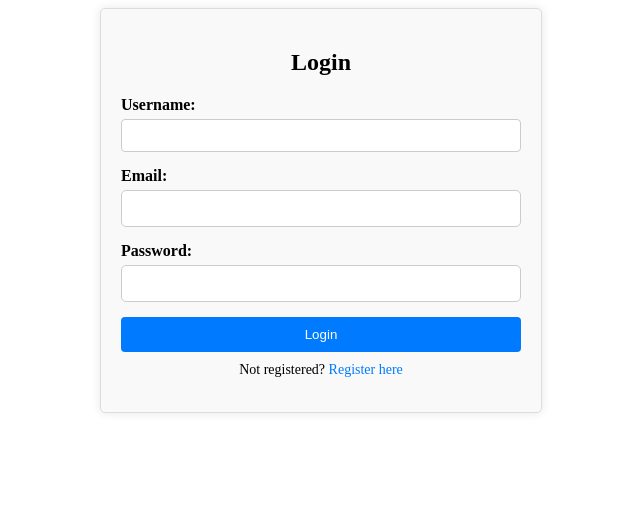
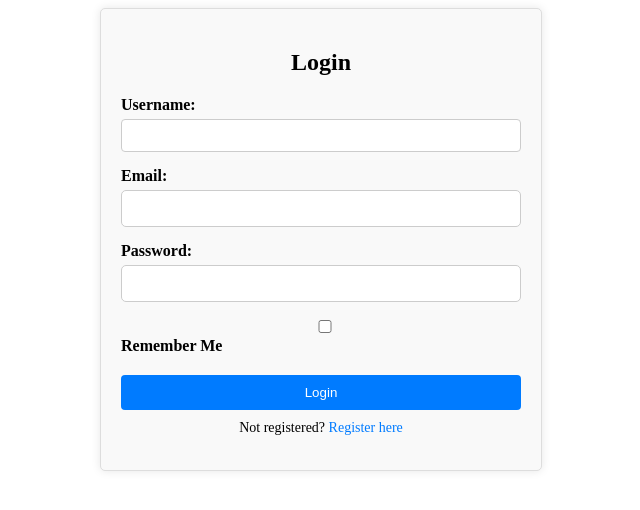
Before and after one commit to Faith-chepkemboi/WEB_APPLICATION, a React (Create React App) app in the folder frontend/: page /login in a window 1280 px wide. Shown: the top 510 px of the page, without its empty margins (319-959 px from the left). Built offline with nearby package versions, Linux system fonts and the light colour scheme.

Commit message:
remember me

```diff
--- a/frontend/src/components/Dashboard.js
+++ b/frontend/src/components/Dashboard.js
@@ -10,8 +10,8 @@ import { faSignOutAlt } from '@fortawesome/free-solid-svg-icons';
 import backgroundImage from '../assets/background-image.jpg'; // Ensure correct path
 
 const DashboardContainer = styled('div')({
-    backgroundImage: `url(${backgroundImage})`,
-    backgroundSize: 'cover',
+    // backgroundImage: `url(${backgroundImage})`,
+    // backgroundSize: 'cover',
     backgroundPosition: 'center',
     backgroundRepeat: 'no-repeat',
     minHeight: '100vh',
--- a/frontend/src/components/LoginForm.js
+++ b/frontend/src/components/LoginForm.js
@@ -1,16 +1,14 @@
 import React, { useState } from 'react';
 import axios from 'axios';
 import { Link, useHistory } from 'react-router-dom';
-import { jwtDecode } from 'jwt-decode'; // Correct import statement for jwtDecode
+import { jwtDecode } from 'jwt-decode'; // Import corrected import statement
+import '../style.css'; // Import your CSS file with correct path
 import { Snackbar } from '@mui/material'; // Import Snackbar from Material-UI
-import '../style.css'; // Ensure correct path for your CSS file
 
 const LoginForm = () => {
     const [formData, setFormData] = useState({ username: '', email: '', password: '' });
+    const [rememberMe, setRememberMe] = useState(false); // State for "Remember Me" checkbox
     const [errors, setErrors] = useState({});
-    const [snackbarOpen, setSnackbarOpen] = useState(false); // State for controlling Snackbar
-    const [snackbarSeverity, setSnackbarSeverity] = useState('error'); // Default severity
-    const [snackbarMessage, setSnackbarMessage] = useState(''); // Message to be displayed
     const history = useHistory();
 
     const handleChange = (e) => {
@@ -20,8 +18,8 @@ const LoginForm = () => {
         });
     };
 
-    const handleCloseSnackbar = () => {
-        setSnackbarOpen(false);
+    const handleCheckboxChange = (e) => {
+        setRememberMe(e.target.checked);
     };
 
     const handleSubmit = async (e) => {
@@ -45,9 +43,14 @@ const LoginForm = () => {
                 return;
             }
 
-            // Save tokens to localStorage
-            localStorage.setItem('accessToken', accessToken);
-            localStorage.setItem('refreshToken', response.data.refresh);
+            // Save tokens to localStorage if "Remember Me" is checked
+            if (rememberMe) {
+                localStorage.setItem('accessToken', accessToken);
+                // Optionally store a refresh token as well
+            } else {
+                sessionStorage.setItem('accessToken', accessToken);
+                // Optionally store a refresh token in sessionStorage
+            }
 
             // Clear any previous errors
             setErrors({});
@@ -58,23 +61,11 @@ const LoginForm = () => {
             if (error.response && error.response.data) {
                 // Log the error response for debugging
                 console.error('Login error:', error.response.data);
-
-                if (error.response.status === 400 && error.response.data.detail === 'Incorrect password') {
-                    setSnackbarSeverity('error');
-                    setSnackbarMessage('Incorrect password. Please try again.');
-                } else {
-                    // Set generic error message for invalid email or password
-                    setSnackbarSeverity('error');
-                    setSnackbarMessage('Invalid email or password. Please try again.');
-                }
+                setErrors(error.response.data);
             } else {
                 console.error('Login error:', error);
-                setSnackbarSeverity('error');
-                setSnackbarMessage('An error occurred. Please try again.');
+                setErrors({ non_field_errors: 'An error occurred' });
             }
-
-            // Open the Snackbar to display the error message
-            setSnackbarOpen(true);
         }
     };
 
@@ -115,15 +106,19 @@ const LoginForm = () => {
                     />
                     {errors.password && <div className="error-message">{errors.password}</div>}
                 </div>
+                <div className="form-group">
+                    <input
+                        type="checkbox"
+                        id="rememberMe"
+                        name="rememberMe"
+                        checked={rememberMe}
+                        onChange={handleCheckboxChange}
+                    />
+                    <label htmlFor="rememberMe">Remember Me</label>
+                </div>
                 <button type="submit" className="btn">Login</button>
             </form>
-            <Snackbar
-                open={snackbarOpen}
-                autoHideDuration={6000}
-                onClose={handleCloseSnackbar}
-                message={snackbarMessage}
-                severity={snackbarSeverity}
-            />
+            {errors.non_field_errors && <div className="error-message">{errors.non_field_errors}</div>}
             <p className="register-link">
                 Not registered? <Link to="/register">Register here</Link>
             </p>
```
